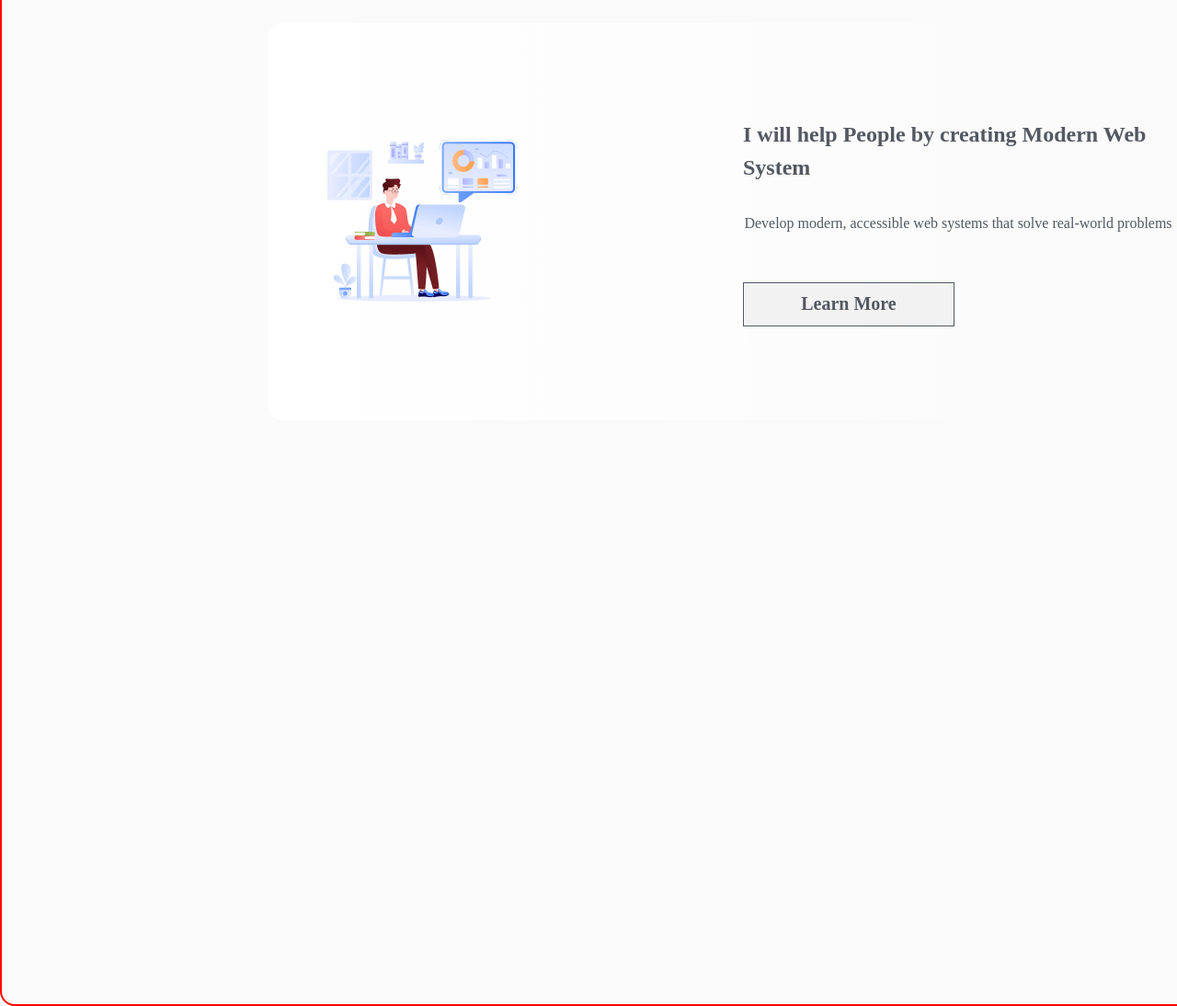
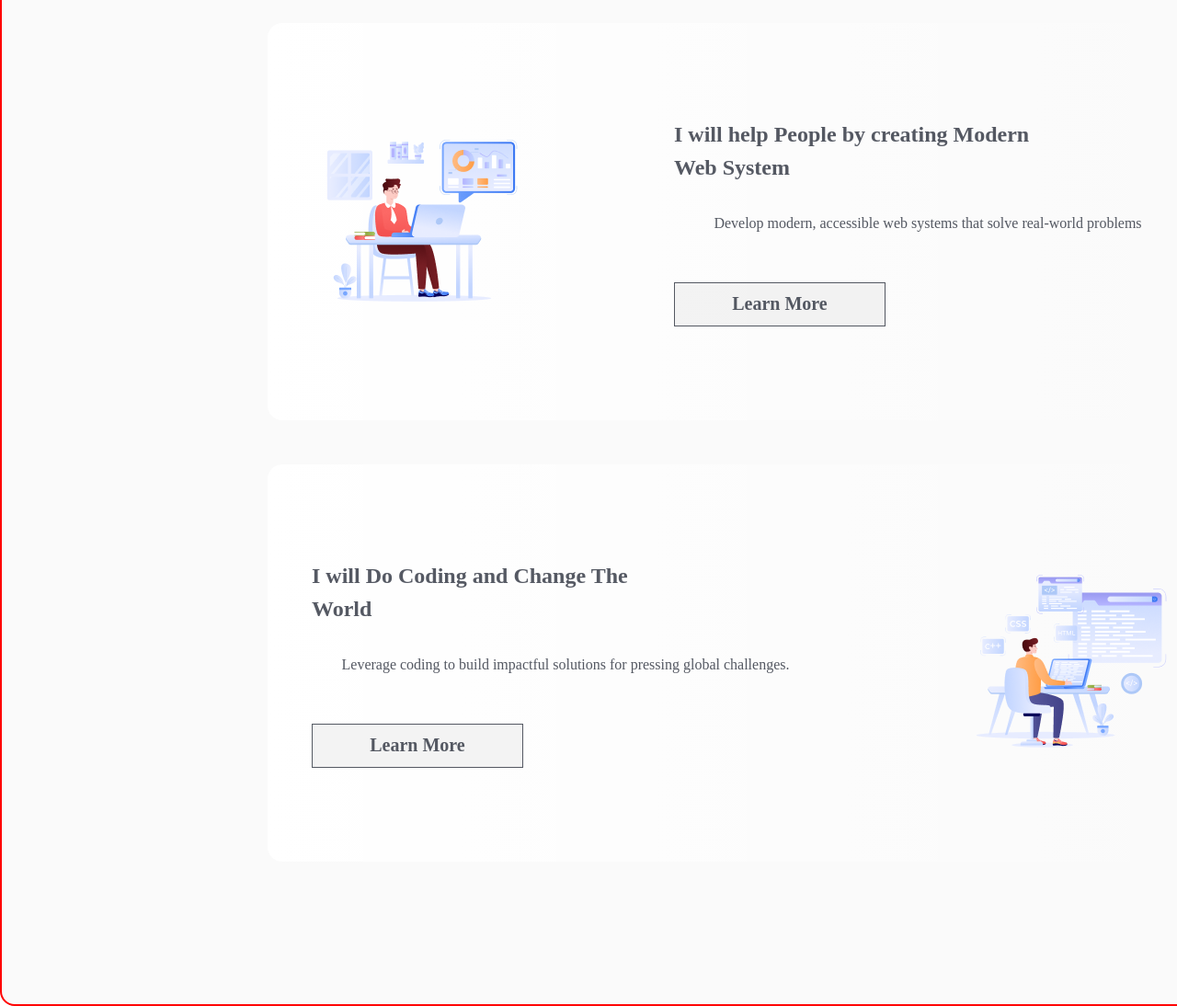
Before and after one commit to MRiDuL-ICE/B10A1-Challenge-Begins, a plain HTML site: page index.html in a window 1280 px wide. Shown: the part 1780-2874 px from the top of the page at 92% size. Drawn offline with Linux system fonts and the light colour scheme; a web font is replaced by a local one.

Commit message:
why web development section complete with all section

```diff
--- a/index.html
+++ b/index.html
@@ -27,7 +27,7 @@
                     and the constant evolution of web technologies.</p>
             </div>
             <section class="do-coding-section-container">
-                <div class="do-coding-content">
+                <div class="content">
                     <h1>I will Do Coding and Change The World</h1>
                     <p>Leverage coding skills to build solutions addressing societal challenges and drive positive
                         global change.</p>
@@ -37,11 +37,20 @@
             </section>
             <section class="help-people-section-container">
                 <div><img src="assets/Group 3.png" alt=""></div>
-                <div class="help-people-content">
+                <div class="content">
                     <h1>I will help People by creating Modern Web System</h1>
                     <p>Develop modern, accessible web systems that solve real-world problems</p>
                     <button><a href="">Learn More</a></button>
                 </div>
+            </section>
+            <section class="change-world-section-container">
+                <div class="content">
+                    <h1>I will Do Coding and Change The World</h1>
+                    <p>Leverage coding to build impactful solutions for pressing global challenges.
+                    </p>
+                    <button><a href="">Learn More</a></button>
+                </div>
+                <div><img src="assets/Group 4.png" alt=""></div>
             </section>
         </section>
     </main>
--- a/style.css
+++ b/style.css
@@ -185,7 +185,7 @@ html {
     margin-top: 48px;
 }
 
-.do-coding-content h1 {
+.content h1 {
     color: rgba(13, 19, 33, 0.7);
     font-family: Azeret Mono;
     font-size: 24px;
@@ -203,7 +203,7 @@ html {
     margin-bottom: 30px;
 }
 
-.do-coding-content p {
+.content p {
     display: flex;
     flex-direction: column;
     justify-content: flex-start;
@@ -222,7 +222,7 @@ html {
     margin-bottom: 25px;
 }
 
-.do-coding-content button {
+.content button {
     display: flex;
     flex-direction: row;
     justify-content: center;
@@ -236,7 +236,7 @@ html {
 
 }
 
-.do-coding-content button a {
+.content button a {
     width: 180px;
     height: 24px;
     text-decoration: none;
@@ -267,74 +267,21 @@ html {
     margin: 0 auto;
     margin-top: 48px;
 }
-
-.help-people-content h1 {
-    color: rgba(13, 19, 33, 0.7);
-    font-family: Azeret Mono;
-    font-size: 24px;
-    font-weight: 700;
-    line-height: 36px;
-    letter-spacing: 0%;
-    text-align: left;
-    width: 477px;
-height: 72px;
+.change-world-section-container{
+    border-radius: 16px;
+    background: linear-gradient(90.00deg, rgb(255, 255, 255), rgba(255, 255, 255, 0) 100%);
+    width: 946px;
+    height: 336px;
     display: flex;
-    flex-direction: column;
-    justify-content: center;
-    align-items: flex-start;
-    padding: 0px;
-    margin-bottom: 30px;
+    justify-content: space-between;
+    align-items: center;
+    padding: 48px;
+    margin: 0 auto;
+    margin-top: 48px;
 }
 
-.help-people-content p {
-    display: flex;
-    flex-direction: column;
-    justify-content: flex-start;
-    align-items: center;
-    padding: 0px;
-    width: 468px;
-height: 52px;
-    color: rgb(13, 19, 33);
-    font-family: Azeret Mono;
-    font-size: 16px;
-    font-weight: 400;
-    line-height: 26px;
-    letter-spacing: 0%;
-    text-align: left;
-    opacity: 0.7;
-    margin-bottom: 25px;
-}
 
-.help-people-content button {
-    display: flex;
-    flex-direction: row;
-    justify-content: center;
-    align-items: center;
-    padding: 12px 20px 12px 20px;
-    width: 230px;
-    height: 48px;
-    box-sizing: border-box;
-    border: 1px solid rgb(13, 19, 33);
-    opacity: 0.7;
 
-}
 
-.help-people-content button a {
-    width: 180px;
-    height: 24px;
-    text-decoration: none;
-    color: rgb(13, 19, 33);
-    font-family: Azeret Mono;
-    font-size: 20px;
-    font-weight: 600;
-    line-height: 23px;
-    letter-spacing: 0%;
-    text-align: center;
-    display: flex;
-    flex-direction: row;
-    justify-content: center;
-    align-items: center;
-    padding: 12px 20px 12px 20px;
-}
 
 /* why-development-section ends here */
```
